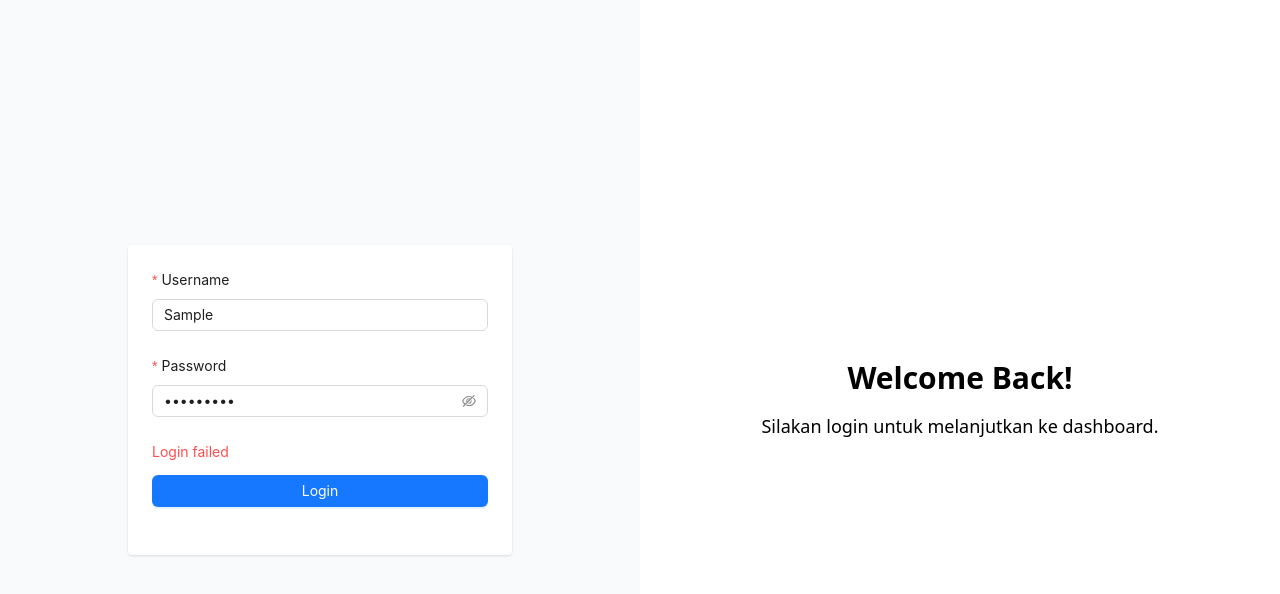
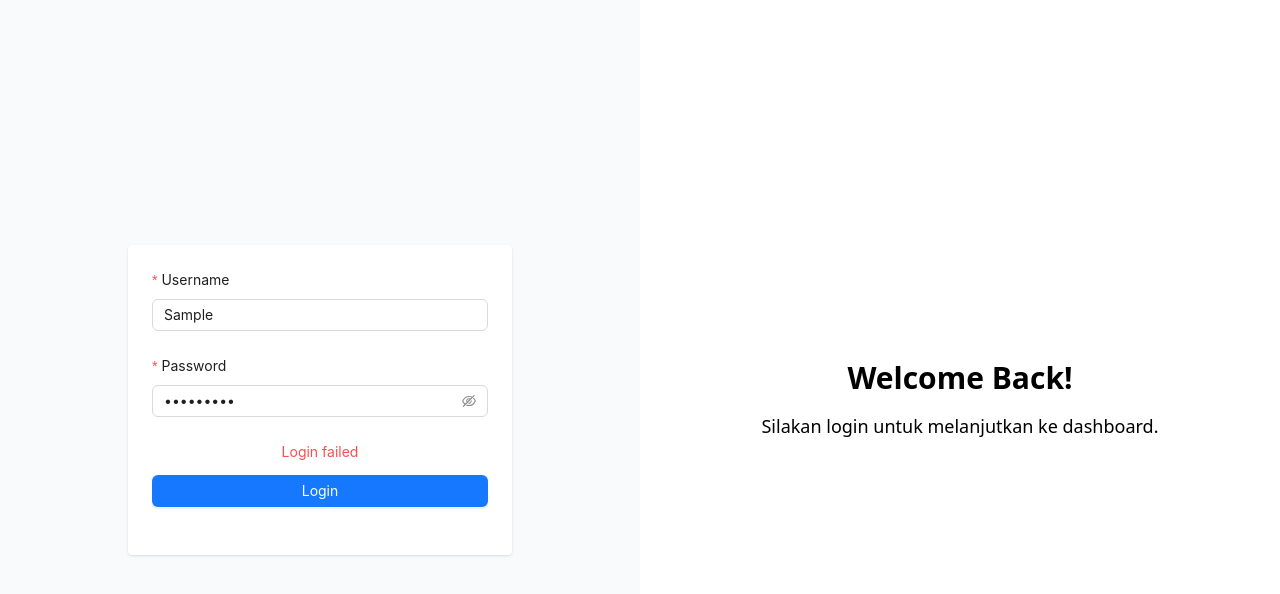
Before and after one commit to tyassusanto/tech-test-frontend, a React (Vite) app: page /login in a window 1280 px wide. Both pictures are taken after typing "Sample", "Sample123" into the empty fields and a click on the button "Login". Shown: the top 594 px of the page. Built offline with nearby package versions, Linux system fonts and the light colour scheme; no server answers.

Commit message:
minor change update style

```diff
--- a/src/components/LoginForm.jsx
+++ b/src/components/LoginForm.jsx
@@ -52,7 +52,7 @@ const LoginForm = () => {
                 </Form.Item>
 
                 {error?.message && (
-                    <Text type="danger" className="block mb-3">
+                    <Text type="danger" className="block mb-3 text-center">
                         {error.message}
                     </Text>
                 )}
```
